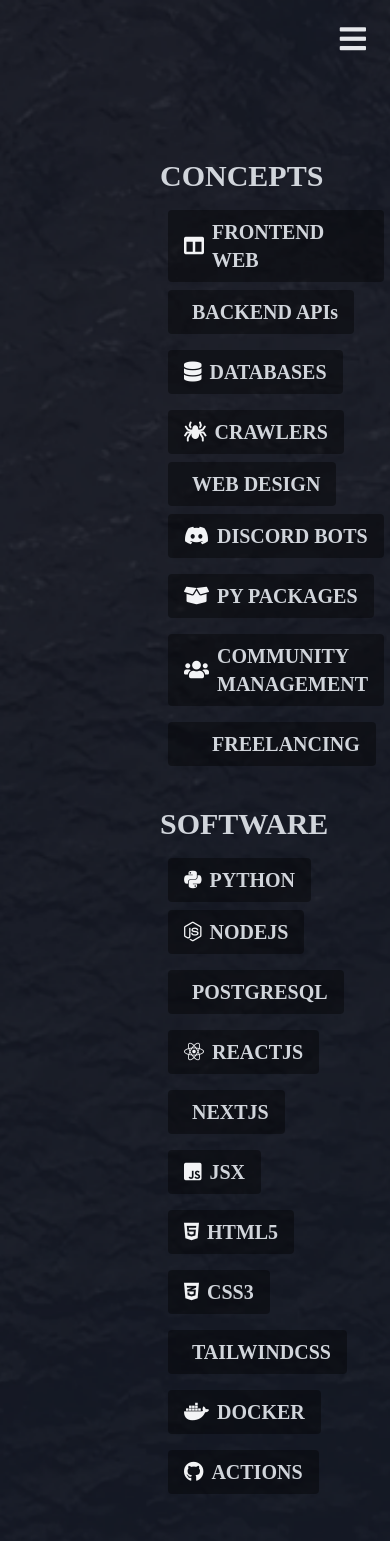
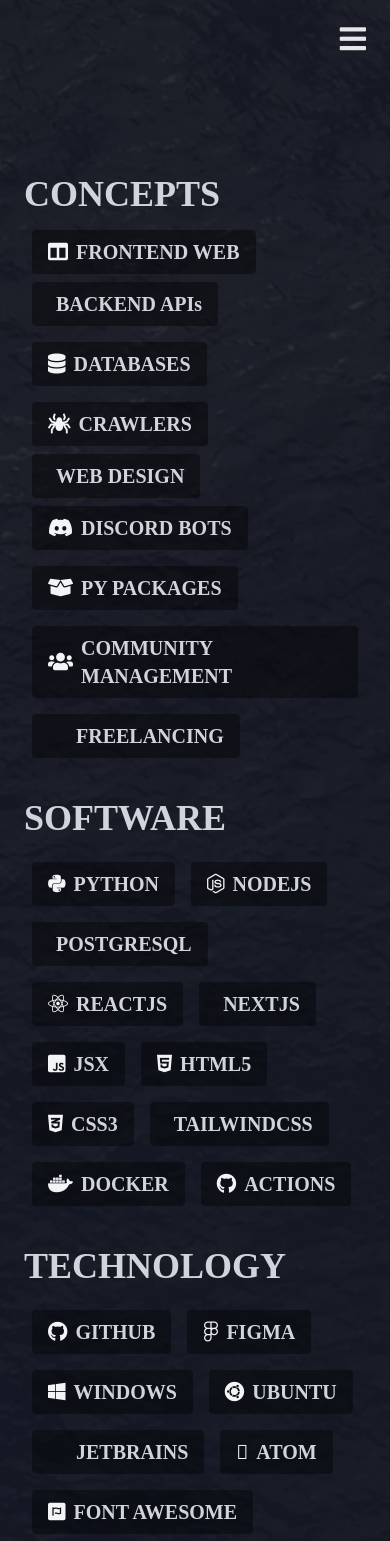
Before and after one commit to kevinjosethomas/kevinjosethomas, a Next.js app: page /skills in a window 390 px wide. Shown: the top 1541 px of the page. Built offline with nearby package versions, Linux system fonts and the light colour scheme; a web font is replaced by a local one.

Commit message:
Made skills page responsive

```diff
--- a/src/pages/skills.js
+++ b/src/pages/skills.js
@@ -4,9 +4,9 @@
 
   return (
     <Default>
-      <div className="flex flex-col items-start justify-center my-20 px-40 2xl:px-52 w-full">
+      <div className="flex flex-col items-start justify-center my-24 px-6 md:px-0 md:px-16 xl:px-40 2xl:px-52 w-full">
         <div className="flex flex-col items-start justify-center mb-4">
-          <span className="mb-2 font-proxima font-bold text-3xl text-gray-300">CONCEPTS</span>
+          <span className="mb-2 font-proxima font-bold text-4xl text-gray-300">CONCEPTS</span>
           <div className="flex flex-row items-center justify-start flex-wrap mt-2">
             <div className="flex flex-row items-center justify-center mx-2 py-2 px-4 bg-black bg-opacity-40 rounded">
               <i className="fas fa-columns mr-1 text-xl text-gray-100" />
@@ -47,7 +47,7 @@
           </div>
         </div>
         <div className="flex flex-col items-start justify-center my-4">
-          <span className="mb-2 font-proxima font-bold text-3xl text-gray-300">SOFTWARE</span>
+          <span className="mb-2 font-proxima font-bold text-4xl text-gray-300">SOFTWARE</span>
           <div className="flex flex-row items-center justify-start flex-wrap mt-2">
             <div className="flex flex-row items-center justify-center mx-2 py-2 px-4 bg-black bg-opacity-40 rounded">
               <i className="fab fa-python mr-1 text-xl text-gray-100" />
@@ -96,7 +96,7 @@
           </div>
         </div>
         <div className="flex flex-col items-start justify-center mt-4">
-          <span className="mb-2 font-proxima font-bold text-3xl text-gray-300">TECHNOLOGY</span>
+          <span className="mb-2 font-proxima font-bold text-4xl text-gray-300">TECHNOLOGY</span>
           <div className="flex flex-row items-center justify-start flex-wrap mt-2">
             <div className="flex flex-row items-center justify-center mx-2 py-2 px-4 bg-black bg-opacity-40 rounded">
               <i className="fab fa-github mr-1 text-xl text-gray-100" />
```
